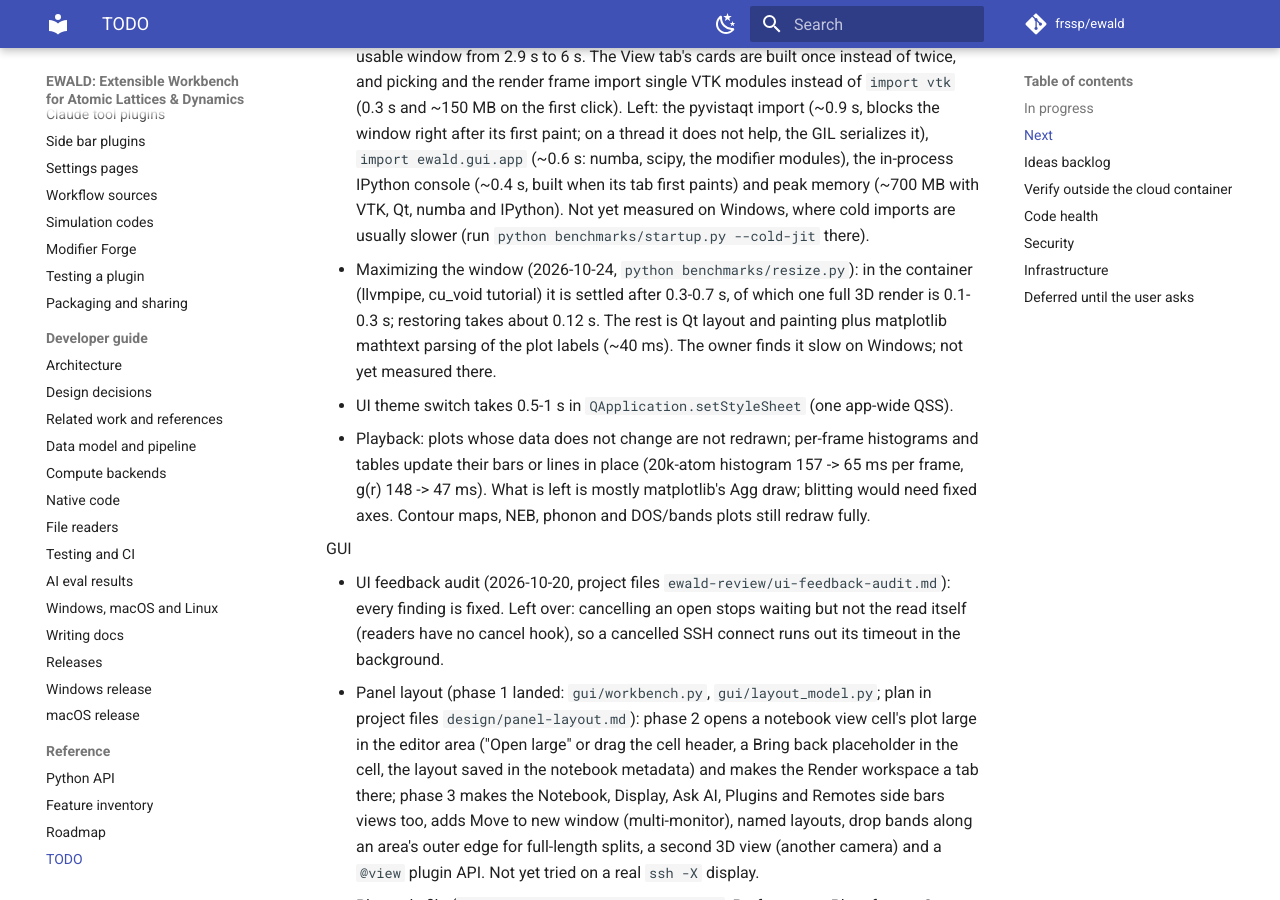
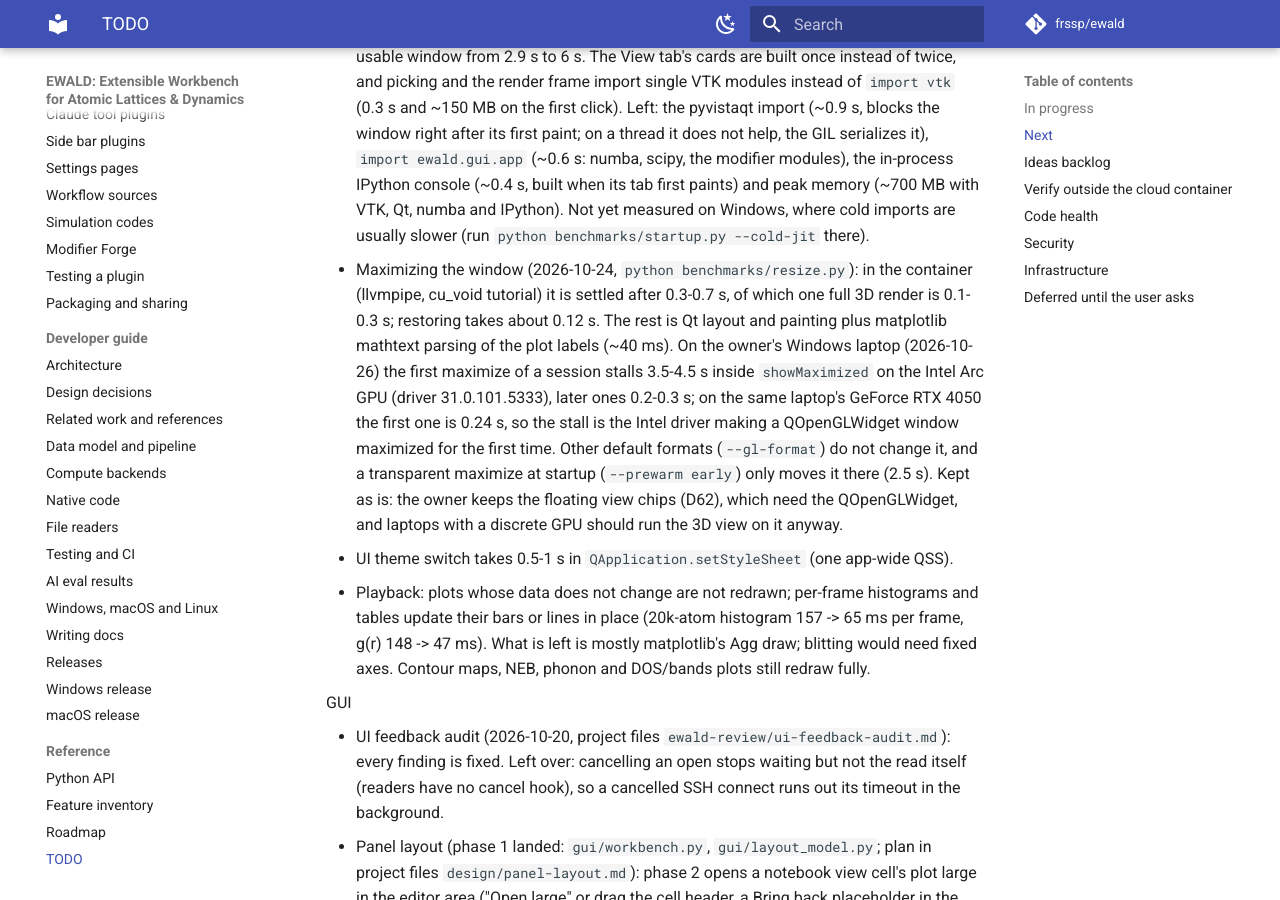
Before and after one commit to frssp/ewald, an MkDocs documentation site: the page built from docs/todo.md, in a window 1280 px wide and 900 px high, scrolled down 3829 px. Built offline with MkDocs 1.6.1 and Material for MkDocs 9.7.7, drawn with Linux system fonts in a browser that asks for light colours; comment, search, counter and statistics services are not loaded; some of the changed text lies outside the part shown.

Commit message:
docs/todo.md: the first-maximize stall on Windows is the Intel Arc driver
Co-Authored-By: Claude Opus 5.5 (1M context) <noreply@anthropic.com>

```diff
--- a/docs/todo.md
+++ b/docs/todo.md
@@ -137,7 +137,14 @@ Performance (measured 2026-10-20 in the cloud container, 4 cores, llvmpipe GL; n
 - Maximizing the window (2026-10-24, `python benchmarks/resize.py`): in the container (llvmpipe,
   cu_void tutorial) it is settled after 0.3-0.7 s, of which one full 3D render is 0.1-0.3 s;
   restoring takes about 0.12 s. The rest is Qt layout and painting plus matplotlib mathtext
-  parsing of the plot labels (~40 ms). The owner finds it slow on Windows; not yet measured there.
+  parsing of the plot labels (~40 ms). On the owner's Windows laptop (2026-10-26) the first
+  maximize of a session stalls 3.5-4.5 s inside `showMaximized` on the Intel Arc GPU (driver
+  31.0.101.5333), later ones 0.2-0.3 s; on the same laptop's GeForce RTX 4050 the first one is
+  0.24 s, so the stall is the Intel driver making a QOpenGLWidget window maximized for the first
+  time. Other default formats (`--gl-format`) do not change it, and a transparent maximize at
+  startup (`--prewarm early`) only moves it there (2.5 s). Kept as is: the owner keeps the
+  floating view chips (D62), which need the QOpenGLWidget, and laptops with a discrete GPU
+  should run the 3D view on it anyway.
 - UI theme switch takes 0.5-1 s in `QApplication.setStyleSheet` (one app-wide QSS).
 - Playback: plots whose data does not change are not redrawn; per-frame histograms and
   tables update their bars or lines in place (20k-atom histogram 157 -> 65 ms per frame,
```
Also changed, not shown: other parts of docs/todo.md (+0 -3 lines).
